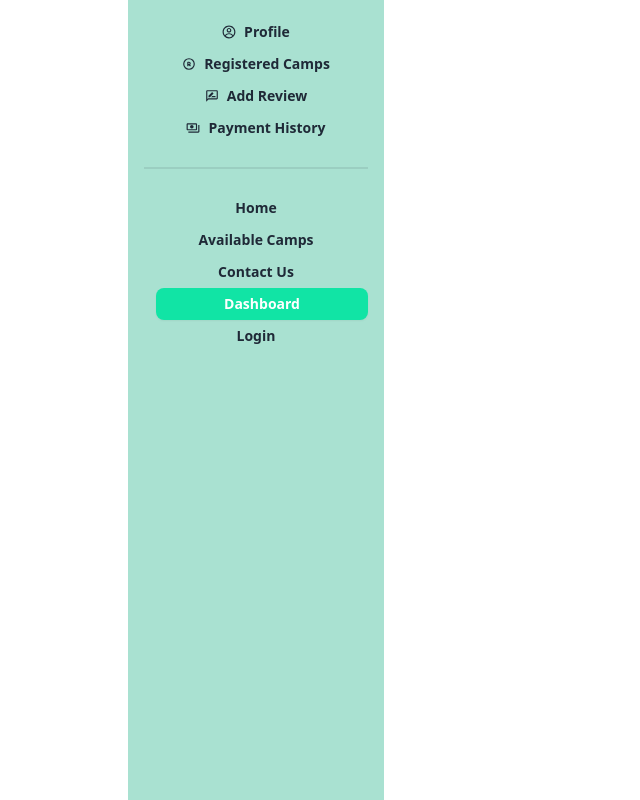
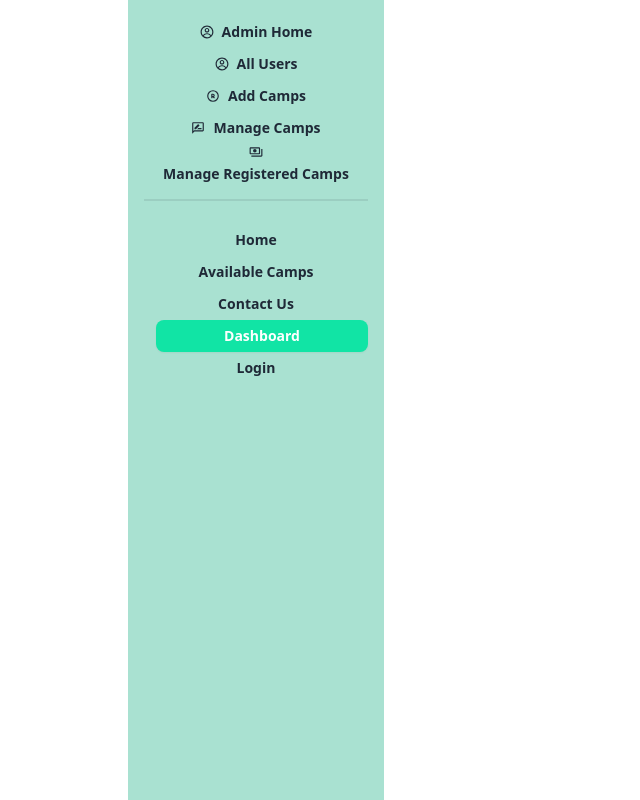
Before and after one commit to Shanto93/Medical-Camp-Client, a React (Vite) app: page /dashboard in a window 1280 px wide. Shown: the whole page, without its empty margins (0-640 px from the left). Built offline with nearby package versions, Linux system fonts and the light colour scheme; no server answers.

Commit message:
Deletion of users is done

```diff
--- a/src/layout/Dashboard.jsx
+++ b/src/layout/Dashboard.jsx
@@ -4,42 +4,53 @@ import { TbRegistered } from "react-icons/tb";
 import { MdOutlinePayments, MdOutlineRateReview } from "react-icons/md";
 
 const Dashboard = () => {
+    const isAdmin = true;
     return (
         <div className="flex">
             {/* dashboard side bar */}
             <div className="w-64 min-h-screen bg-[#a9e1d1]">
                 <ul className="menu p-4">
-                    {/* <li>
-
-                        <NavLink to="/dashboard/profile">
+                    {
+                        isAdmin ?
+                            <>
+                                <li>
+                                    <NavLink to='/dashboard/adminHome' className={({ isActive }) => isActive ? 'btn bg-[#11e4a5] border-0 text-white ml-3 font-bold hover:bg-[#6aaf9a] btn-sm' : 'btn btn-ghost btn-sm'}>
                                         <CgProfile />
-                            Profile
-                        </NavLink>
-                    </li> */}
-                    <li>
-                        <NavLink to='/dashboard/profile' className={({ isActive }) => isActive ? 'btn bg-[#11e4a5] border-0 text-white ml-3 font-bold hover:bg-[#6aaf9a] btn-sm' : 'btn btn-ghost btn-sm'}>
-                            <CgProfile />
-                            Profile
+                                        Admin Home
                                     </NavLink>
                                 </li>
                                 <li>
-                        <NavLink to='/dashboard/registeredCamps' className={({ isActive }) => isActive ? 'btn bg-[#11e4a5] border-0 text-white ml-3 font-bold hover:bg-[#6aaf9a] btn-sm' : 'btn btn-ghost btn-sm'}>
-                            <TbRegistered />
-                            Registered Camps
+                                    <NavLink to='/dashboard/allUsers' className={({ isActive }) => isActive ? 'btn bg-[#11e4a5] border-0 text-white ml-3 font-bold hover:bg-[#6aaf9a] btn-sm' : 'btn btn-ghost btn-sm'}>
+                                        <CgProfile />
+                                        All Users
                                     </NavLink>
                                 </li>
                                 <li>
-                        <NavLink to='/dashboard/feedback' className={({ isActive }) => isActive ? 'btn bg-[#11e4a5] border-0 text-white ml-3 font-bold hover:bg-[#6aaf9a] btn-sm' : 'btn btn-ghost btn-sm'}>
-                            <MdOutlineRateReview />
-                            Add Review
+                                    <NavLink to='/dashboard/addCamps' className={({ isActive }) => isActive ? 'btn bg-[#11e4a5] border-0 text-white ml-3 font-bold hover:bg-[#6aaf9a] btn-sm' : 'btn btn-ghost btn-sm'}>
+                                        <TbRegistered />
+                                            Add Camps
                                     </NavLink>
                                 </li>
                                 <li>
-                        <NavLink to='/dashboard/paymentHistory' className={({ isActive }) => isActive ? 'btn bg-[#11e4a5] border-0 text-white ml-3 font-bold hover:bg-[#6aaf9a] btn-sm' : 'btn btn-ghost btn-sm'}>
-                            <MdOutlinePayments />
-                            Payment History
+                                    <NavLink to='/dashboard/manageCamps' className={({ isActive }) => isActive ? 'btn bg-[#11e4a5] border-0 text-white ml-3 font-bold hover:bg-[#6aaf9a] btn-sm' : 'btn btn-ghost btn-sm'}>
+                                        <MdOutlineRateReview />
+                                        Manage Camps
                                     </NavLink>
                                 </li>
+                                <li>
+                                    <NavLink to='/dashboard/manageRegisteredCamps' className={({ isActive }) => isActive ? 'btn bg-[#11e4a5] border-0 text-white ml-3 font-bold hover:bg-[#6aaf9a] btn-sm' : 'btn btn-ghost btn-sm'}>
+                                        <MdOutlinePayments />
+                                        Manage Registered Camps
+                                    </NavLink>
+                                </li>
+                            </>
+                            :
+                            <>
+                            </>
+                    }
+
+
+                    {/* Shared Navlinks */}
 
                     <div className="divider"></div>
 
--- /dev/null
+++ b/src/pages/Dashboard/AllUsers/AllUsers.jsx
@@ -0,0 +1,93 @@
+import { useQuery } from "@tanstack/react-query";
+import SectionTitle from "../../../components/SectionTitle/SectionTitle";
+import useAxiosSecure from "../../../hooks/useAxiosSecure";
+import { FaRegTrashAlt, FaUsers } from "react-icons/fa";
+import Swal from "sweetalert2";
+
+const AllUsers = () => {
+    const axiosSecure = useAxiosSecure();
+    const { data: users = [], refetch } = useQuery({
+        queryKey: ['users'],
+        queryFn: async () => {
+            const res = await axiosSecure.get('/users');
+            return res.data;
+        }
+    })
+    const handleDelete = user => {
+        Swal.fire({
+            title: "Do you want to delete this user?",
+            text: "You won't be able to revert this!",
+            icon: "warning",
+            showCancelButton: true,
+            confirmButtonColor: "#3085d6",
+            cancelButtonColor: "#d33",
+            confirmButtonText: "Yes, delete it!"
+        }).then((result) => {
+            if (result.isConfirmed) {
+                axiosSecure.delete(`/users/${user._id}`)
+                .then(res => {
+                    if(res.data.deletedCount > 0){
+                        refetch();
+                        Swal.fire({
+                            title: "Deleted!",
+                            text: "User has been deleted.",
+                            icon: "success"
+                        });
+                    }
+                })
+
+
+            }
+        });
+    }
+
+    return (
+        <div>
+            <SectionTitle
+                heading={"Manage All Users"}
+                subHeading={"--How many--"}
+            ></SectionTitle>
+
+            <div className="flex justify-evenly my-4">
+                <h2 className="text-3xl">All Users</h2>
+                <h2 className="text-3xl">Total Users: {users.length}</h2>
+            </div>
+            <div className="overflow-x-auto">
+                <table className="table table-zebra w-full">
+                    {/* head */}
+                    <thead>
+                        <tr>
+                            <th></th>
+                            <th>Name</th>
+                            <th>Email</th>
+                            <th>Role</th>
+                            <th>Action</th>
+                        </tr>
+                    </thead>
+                    <tbody>
+                        {
+                            users.map((user, index) => <tr key={user._id}>
+                                <th>{index + 1}</th>
+                                <td>{user.name} </td>
+                                <td>{user.email}</td>
+                                <td>
+                                    <button
+                                        className="btn bg-[#11e4a5]"
+                                    ><FaUsers className="text-orange-600 text-xl" /></button>
+                                </td>
+                                <td>
+                                    <button onClick={() => handleDelete(user)}
+                                        className="btn btn-ghost bg-[#11e4a5]"
+                                    ><FaRegTrashAlt className="text-red-600 text-xl" /></button>
+                                </td>
+                            </tr>)
+                        }
+
+                    </tbody>
+                </table>
+            </div>
+        </div>
+    );
+};
+
+export default AllUsers;
```
Also changed, not shown: src/routes/Router.jsx (+7 -1 lines). Lines whose indentation alone changed are shown as unchanged.
